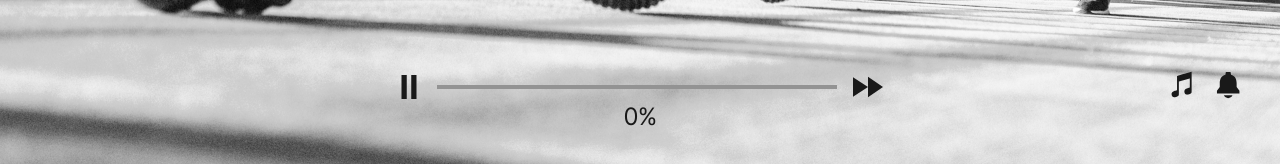
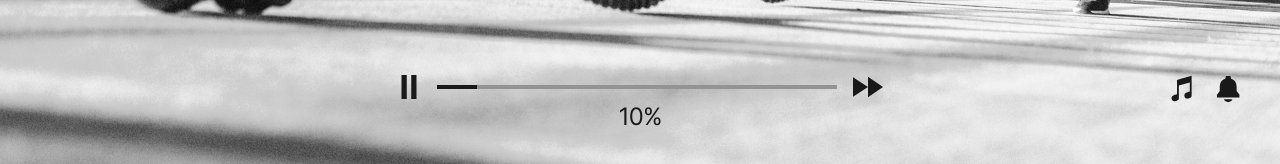
Before and after one commit to TanguyChaumette/Minimal-Workouts-React, a React (Vite) app: page / in a window 1280 px wide. Shown: the part 636-800 px from the top of the page. Built offline with nearby package versions, Linux system fonts and the light colour scheme.

Commit message:
new image v2

```diff
--- a/src/App.jsx
+++ b/src/App.jsx
@@ -21,18 +21,28 @@ function App() {
         </div>
       </div>
 
-      <div className="flex gap-[16px] absolute  right-1 bottom-0 mb-[64px] mr-[32px]">
-        <img src="/icons/music.svg" alt="Music" />
-        <img src="/icons/sound.svg" alt="Sound" />
+      <div className="flex gap-[16px] absolute  right-1 bottom-0 mb-[60px] mr-[32px]">
+        <button>
+          <img src="/icons/music.svg" alt="Music" />
+        </button>
+        <button>
+          <img src="/icons/sound.svg" alt="Sound" />
+        </button>
       </div>
 
       <div className="flex flex-col gap-[16px] absolute bottom-0 left-1/2 transform -translate-x-1/2 mb-[32px]">
         <div className="flex justify-center items-center gap-[16px]">
-          <img src="/icons/pause.svg" alt="Pause" />
-          <div className='h-[4px] w-[400px] bg-darkgray'></div>
-          <img src="/icons/next.svg" alt="Next" />
+          <button>
+            <img src="/icons/pause.svg" alt="Pause" />
+          </button>
+          <div className='h-[4px] w-[400px] bg-darkgray'>
+            <div className="relative h-[4px] w-[40px] bg-primary"></div>
+          </div>
+          <button>
+            <img src="/icons/next.svg" alt="Next" />
+          </button>
         </div>
-        <h2 className='text-[24px] mt-[-16px]'>0%</h2>
+        <h2 className='text-[24px] mt-[-16px]'>10%</h2>
       </div>
 
     </>
--- a/src/index.css
+++ b/src/index.css
@@ -41,4 +41,8 @@
   .link-button {
     @apply text-[14px] underline underline-offset-4 cursor-pointer;
   }
+
+  button {
+    @apply cursor-pointer;
+  }
 }
```
